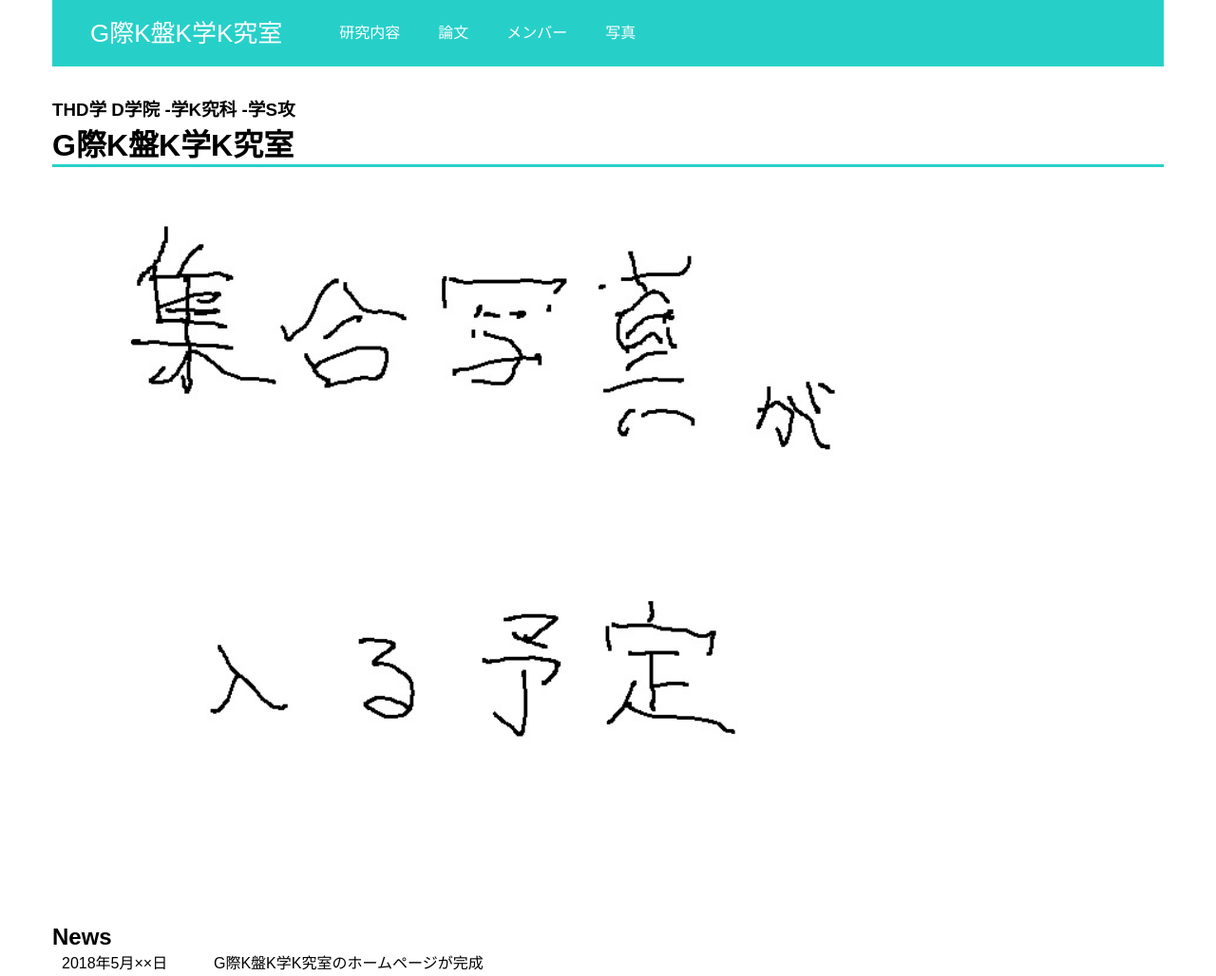
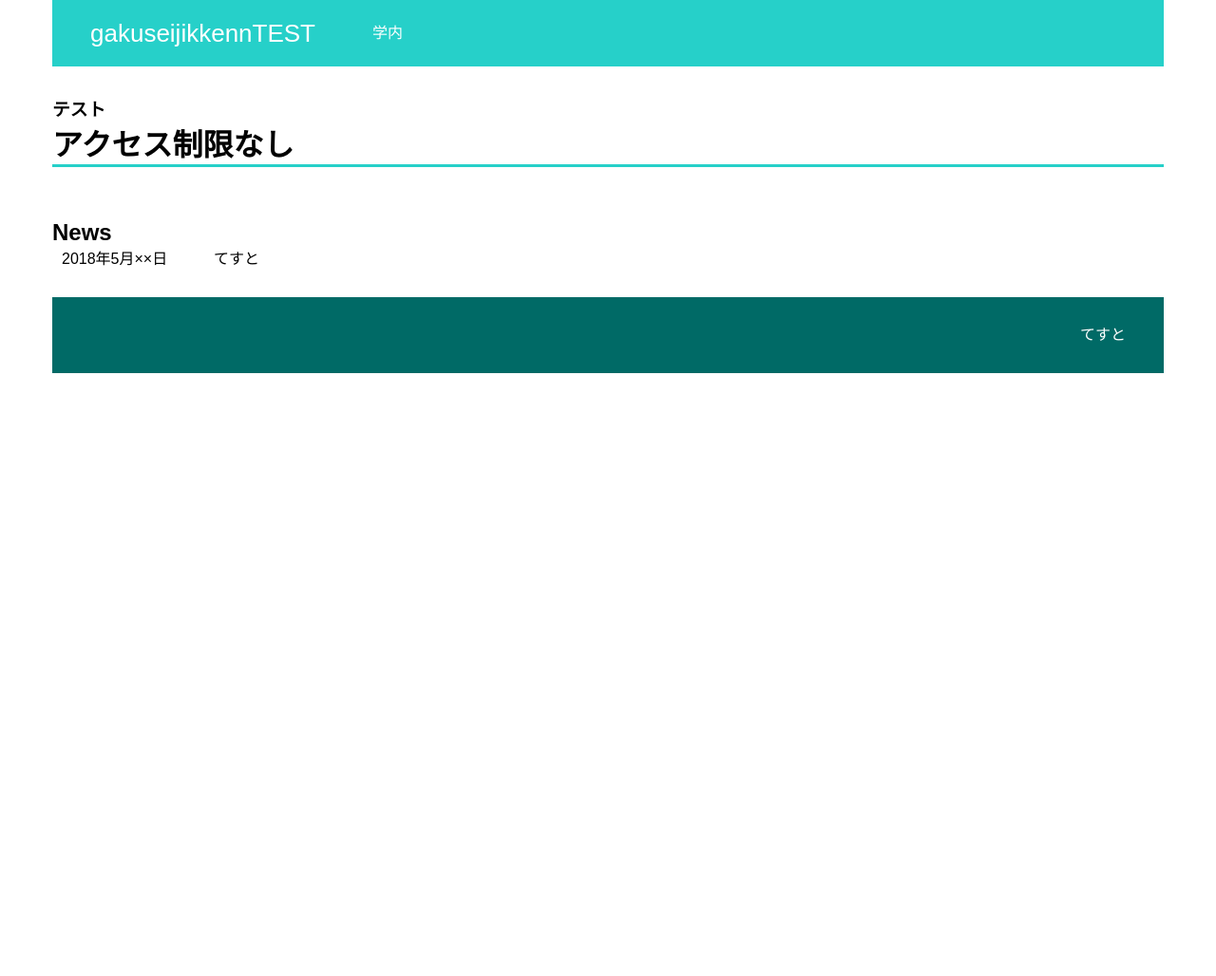
Before and after one commit to s-kechup/GKtest, a plain HTML site: page index.html in a window 1280 px wide. Shown: the top 1028 px of the page at 95% size. After the commit the page ends 800 px from the top, so only its background shows below. Drawn offline with Linux system fonts and the light colour scheme.

Commit message:
Update index.html

```diff
--- a/index.html
+++ b/index.html
@@ -9,13 +9,10 @@
     <!-- ここからHTMLを書き始めてください -->
 <!-- ヘッダー -->
     <div class="header">
-      <div class="header-logo"><a href="https://s-kechup.github.io/GKtest/">G際K盤K学K究室 </a></div>
+      <div class="header-logo"><a href="https://s-kechup.github.io/GKtest/">gakuseijikkennTEST </a></div>
       <div class="header-list">
         <ul>
-          <li><a href="https://s-kechup.github.io/GKreserch/">研究内容</a></li>
-          <li><a href="https://s-kechup.github.io/GKpublication/">論文</a></li>
-          <li><a href="https://s-kechup.github.io/GKmember/">メンバー</a></li>
-          <li><a href="https://s-kechup.github.io/GKphoto/">写真</a></li>
+          <li><a href="https://s-kechup.github.io/GKgakunai/">学内</a></li>
         </ul>
       </div>
     </div>
@@ -26,21 +23,16 @@
     <div class="main">
 <!-- タイトル -->
       <div class="home-title">
-        <h3>THD学 D学院 -学K究科 -学S攻</h3>
-        <h1>G際K盤K学K究室</h1>
+        <h3>テスト</h3>
+        <h1>アクセス制限なし</h1>
       </div>
-
-      <div class="home-photo">
-        <img src="kari.jpg" class="group-img">
-      </div>
-
 
 
 
 
       <div class="home-news">
         <h2 class="news-title">News</h2>
-            <p> <span>2018年5月××日</span>G際K盤K学K究室のホームページが完成</p>
+            <p> <span>2018年5月××日</span>てすと</p>
       </div>
 
     </div>
@@ -52,7 +44,7 @@
     <div class="footer">
       <div class="footer-logo"></div>
       <div class="footer-contents">
-        <ul><a href="https://s-kechup.github.io/GKcontact/">お問い合わせ</a></li>
+        <ul><a href="https://s-kechup.github.io/GKcontact/">てすと</a></li>
         </ul>
 
       </div>
```
